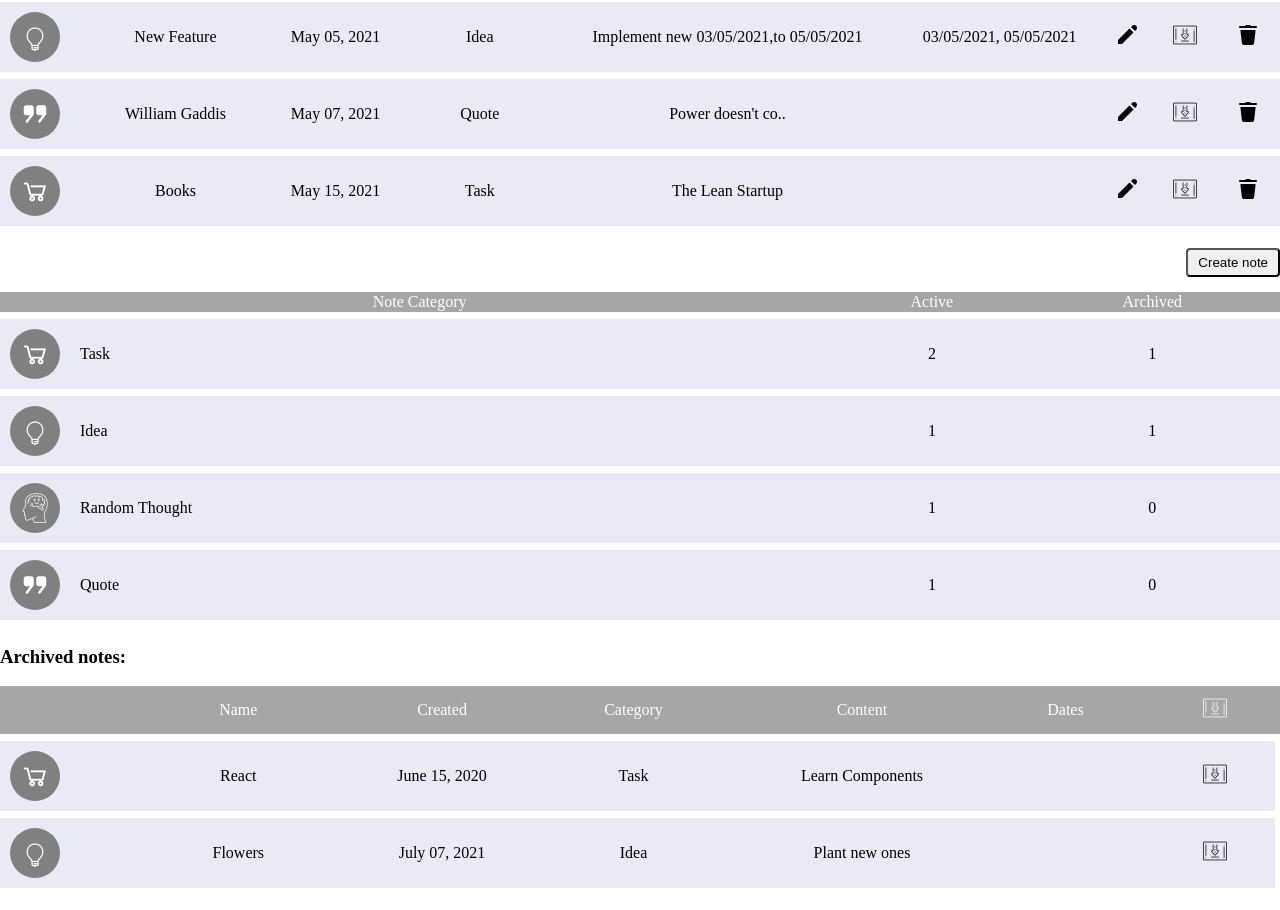
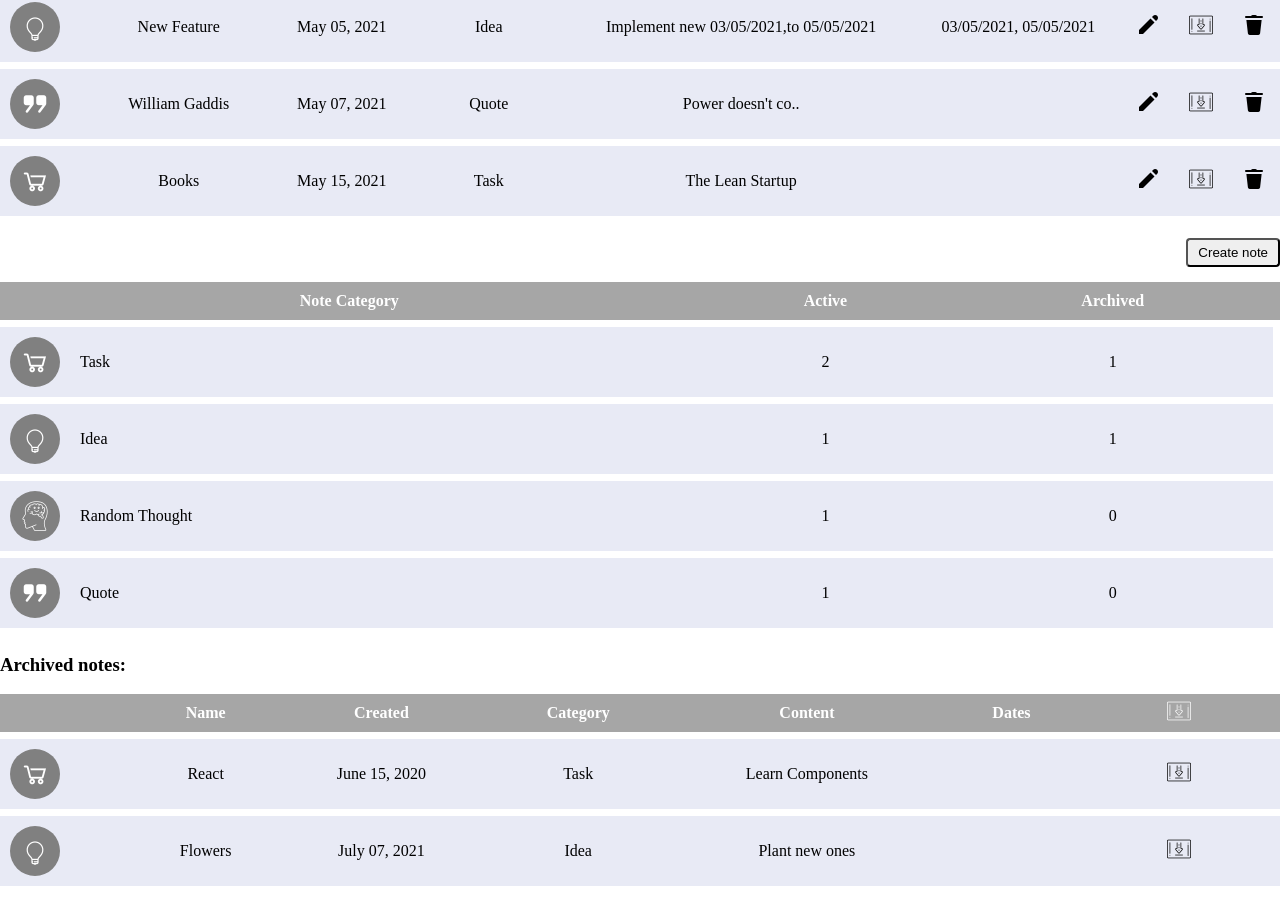
Before and after one commit to oberemok-oksana/notes-project-react-redux, a React (Vite) app: page / in a window 1280 px wide. Shown: the part 207-1117 px from the top of the page. Built offline with nearby package versions, Linux system fonts and the light colour scheme.

Commit message:
edit style

```diff
--- a/src/components/ArchivedNoteTr.tsx
+++ b/src/components/ArchivedNoteTr.tsx
@@ -31,6 +31,7 @@ const ArchivedNoteTr = ({ note }: ArchivedNoteTr) => {
           onClick={() => dispatch(unarchive(note.id))}
         />
       </td>
+      <td></td>
     </tr>
   );
 };
--- a/src/components/Form.tsx
+++ b/src/components/Form.tsx
@@ -24,7 +24,7 @@ const Form = ({ onSubmit, initialValues }: FormPropsType) => {
         placeholder="Note title"
         {...register("title", { required: true })}
       />
-      {errors.title && <span>This field is required</span>}
+      {errors.title && <span className="required">This field is required</span>}
       <div className="wrapper">
         <label htmlFor="category">Choose a note category:</label>
         <select
@@ -38,7 +38,9 @@ const Form = ({ onSubmit, initialValues }: FormPropsType) => {
           <option value="Idea">Idea</option>
           <option value="Quote">Quote</option>
         </select>
-        {errors.category && <span>This field is required</span>}
+        {errors.category && (
+          <span className="required">This field is required</span>
+        )}
       </div>
 
       <textarea
@@ -48,7 +50,9 @@ const Form = ({ onSubmit, initialValues }: FormPropsType) => {
         rows={10}
         {...register("content", { required: true })}
       ></textarea>
-      {errors.content && <span>This field is required</span>}
+      {errors.content && (
+        <span className="required">This field is required</span>
+      )}
 
       <button type="submit" className="button" id="save-note-btn">
         Save
--- a/src/components/Summary.tsx
+++ b/src/components/Summary.tsx
@@ -8,6 +8,7 @@ const Summary = () => {
           <td className="table-head__td">Note Category</td>
           <td className="table-head__td">Active</td>
           <td className="table-head__td">Archived</td>
+          <td></td>
         </tr>
       </thead>
       <tbody>
--- a/src/components/SummaryTr.tsx
+++ b/src/components/SummaryTr.tsx
@@ -15,7 +15,7 @@ const SummaryTr = ({ category }: SummaryTrPropsType) => {
 
   return (
     <tr className="table-data">
-      <td className="table__td name-category">
+      <td className="name-category">
         <div className="category">
           <CategoryImg category={category} />
         </div>
--- a/src/index.css
+++ b/src/index.css
@@ -15,8 +15,9 @@ body {
   border-radius: 4px;
 }
 
-.table__td {
+.table-head__td {
   padding: 10px 15px;
+  font-weight: bold;
 }
 
 .table-data {
@@ -116,3 +117,7 @@ body {
   align-items: center;
   gap: 20px;
 }
+
+.required {
+  color: red;
+}
```
